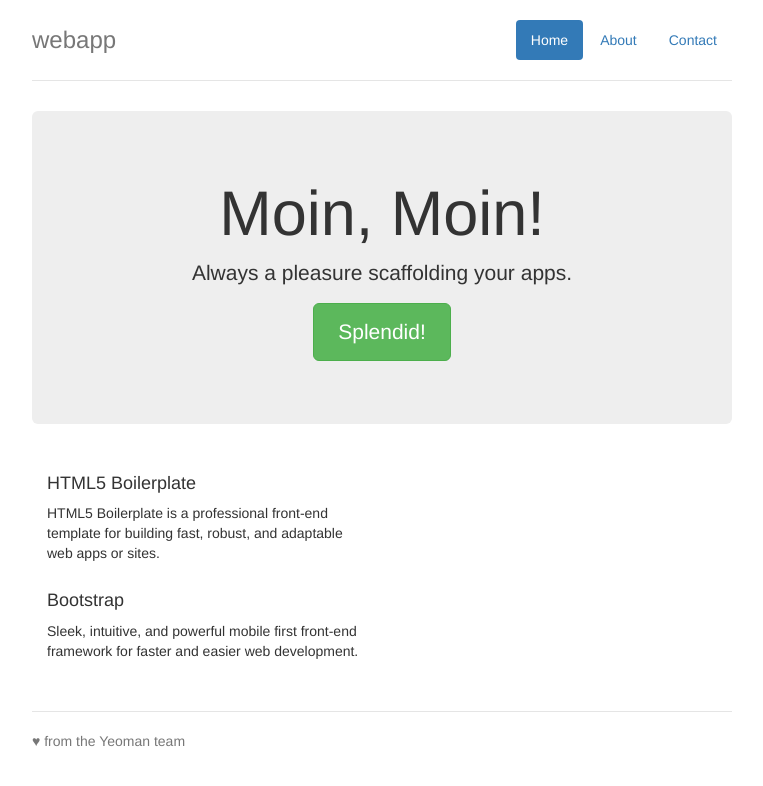
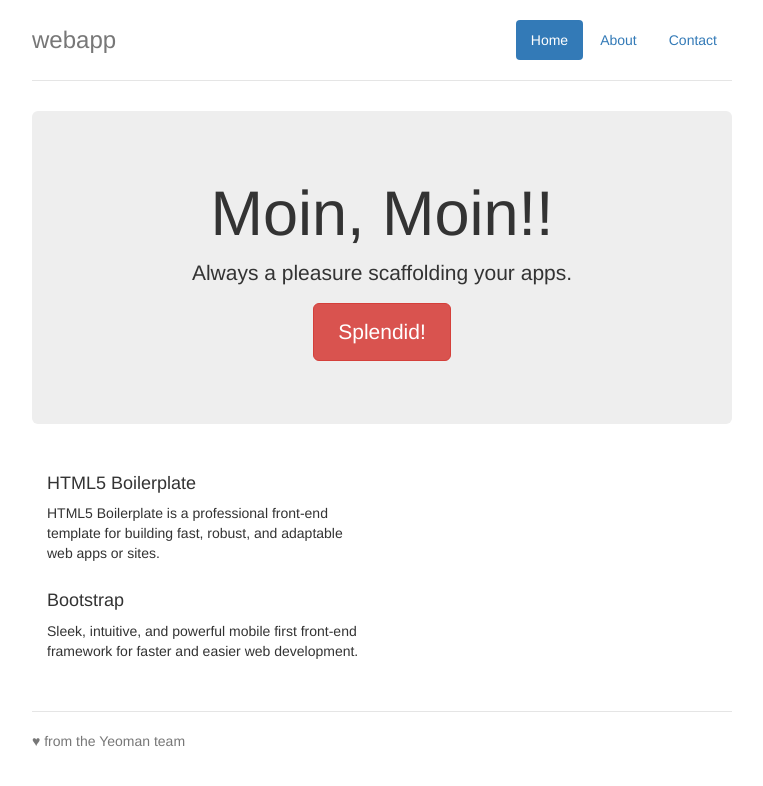
Before and after one commit to AnKain78/webapp, a website: page app/index.html in a window 1280 px wide. Shown: the whole page, without its empty margins (258-1021 px from the left). Drawn offline with nearby package versions, Linux system fonts and the light colour scheme; files that its build step writes are made by us from their sources.

Commit message:
danger button

```diff
--- a/app/index.html
+++ b/app/index.html
@@ -42,9 +42,9 @@
       </div>
 
       <div class="jumbotron">
-        <h1>Moin, Moin!</h1>
+        <h1>Moin, Moin!!</h1>
         <p class="lead">Always a pleasure scaffolding your apps.</p>
-        <p><a class="btn btn-lg btn-success" href="#">Splendid!</a></p>
+        <p><a class="btn btn-lg btn-danger" href="#">Splendid!</a></p>
       </div>
 
       <div class="row marketing">
```
